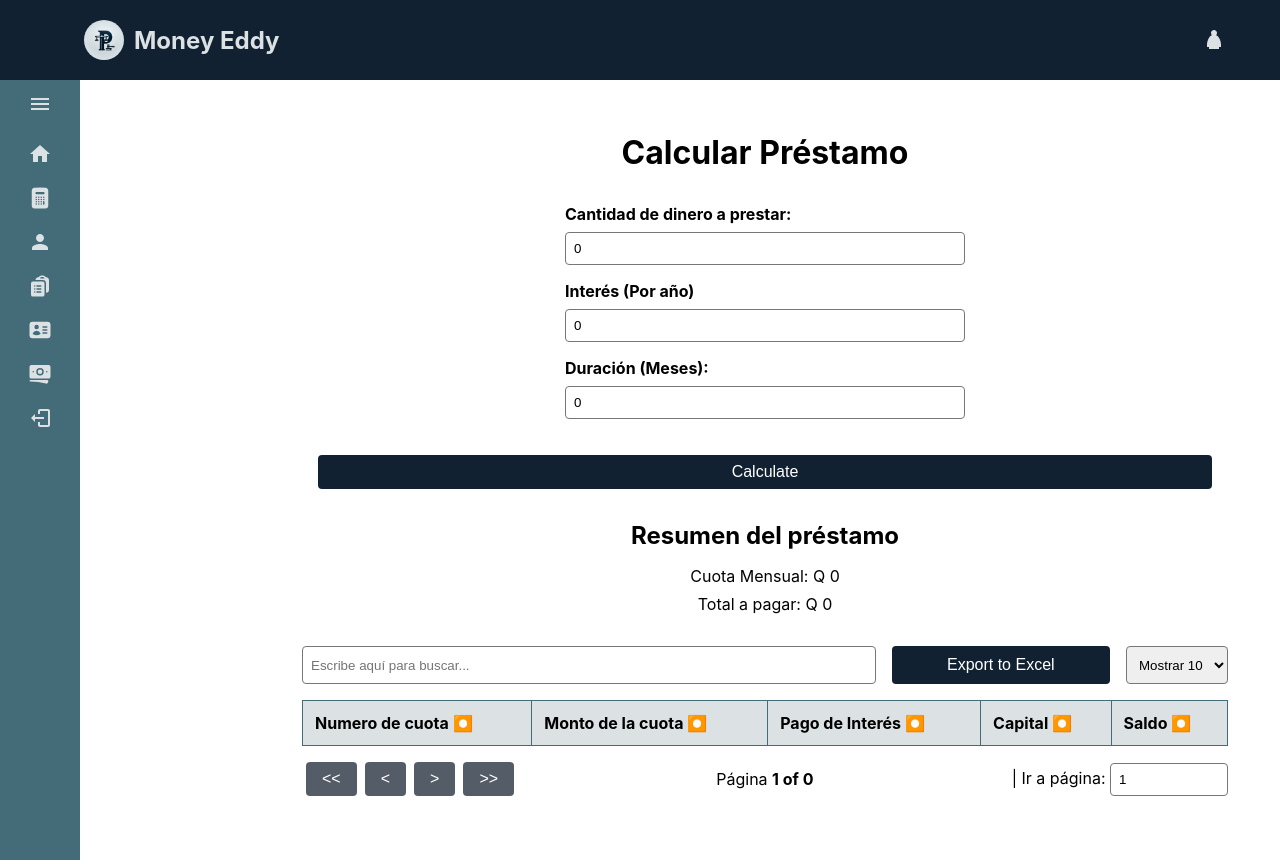
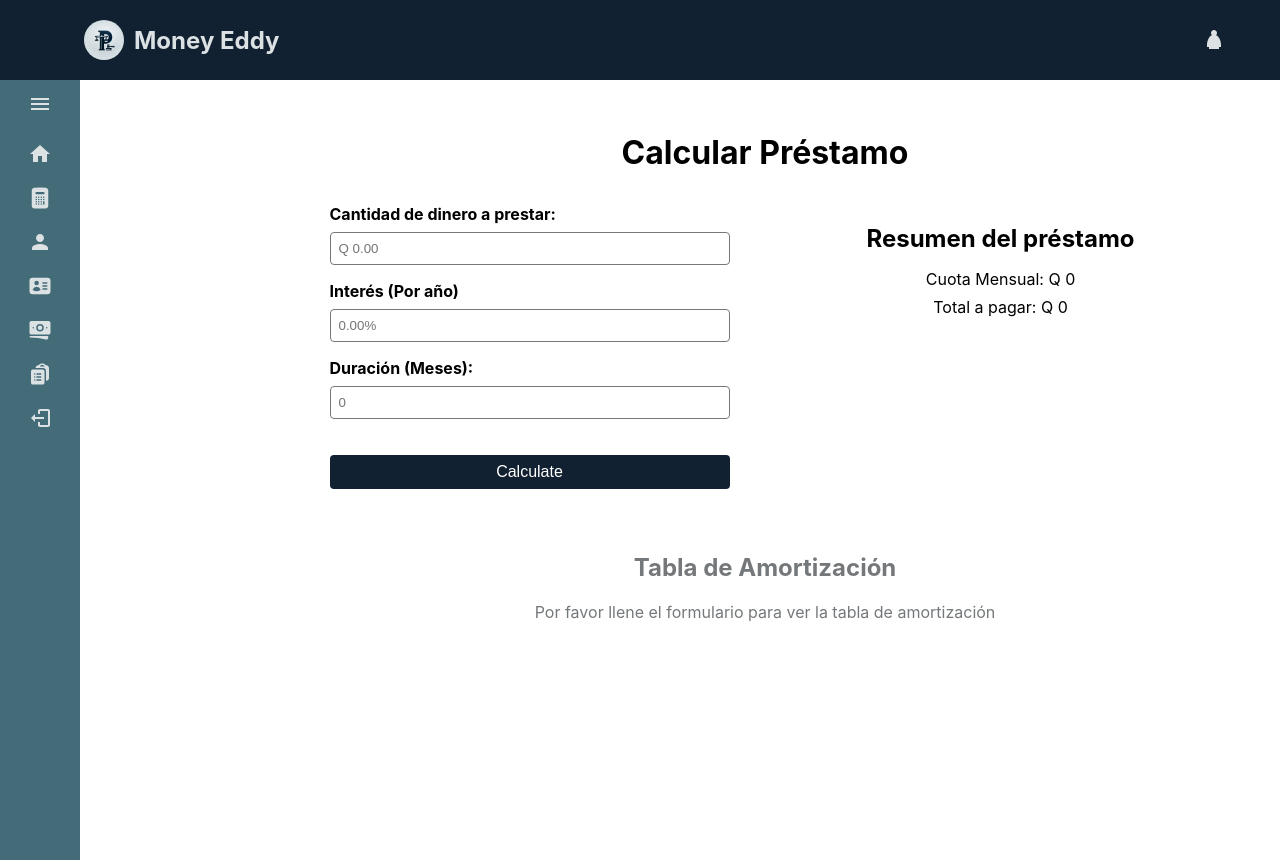
Before and after one commit to Allan-Sanchez/money_eddy, a React (Vite) app: page /calculadora in a window 1280 px wide. After the commit the page ends 800 px from the top, so only its background shows below. Built offline with nearby package versions, Linux system fonts and the light colour scheme; sample sign-in values are in the browser's storage.

Commit message:
chore: Update dependencies and add redirect functionality to Card component

```diff
--- a/src/components/Card.tsx
+++ b/src/components/Card.tsx
@@ -1,21 +1,31 @@
 import React from 'react';
 import styles from '../scss/Card.module.scss';
+import { useNavigate } from 'react-router-dom';
 
 interface CardProps {
   title: string;
-  value: string | number;
+  value?: string | number;
   icon: React.ReactNode;
+  redirect?: string;
 }
 
-const Card: React.FC<CardProps> = ({ title, value, icon }) => {
+const Card: React.FC<CardProps> = ({ title, value, icon, redirect }) => {
+  const navigate = useNavigate();
+
+  const handleRedirect = (path: string) => {
+    navigate(`/${path}`);
+  }
   return (
-    <div className={styles.card}>
+    <div className={styles.card} onClick={() => redirect && handleRedirect(redirect)}>
       <div className={styles.iconContainer}>
         {icon}
       </div>
       <div className={styles.textContainer}>
         <h6 className={styles.title}>{title}</h6>
-        <h4 className={styles.value}>{value}</h4>
+        {
+          value && <h4 className={styles.value}>{value}</h4>
+        }
+
       </div>
     </div>
   );
--- a/src/components/Sidebar.tsx
+++ b/src/components/Sidebar.tsx
@@ -29,13 +29,13 @@ const Sidebar: React.FC = () => {
         <Icon name="hamburger" className={styles.icon} />
       </div>
       <ul className={styles.menu}>
-      <li onClick={() =>handlerRedirect("/dashboard")}><Icon name="home" className={styles.icon} /><span className={styles.menuText}>Home</span></li>
-      <li onClick={() =>handlerRedirect("/calculadora")}><Icon name="calc" className={styles.icon} /><span className={styles.menuText}>Calculadora</span></li>
-      <li onClick={() =>handlerRedirect("/usuarios")}><Icon name="profile" className={styles.icon} /><span className={styles.menuText}>Usuarios</span></li>
-      <li onClick={() =>handlerRedirect("/prestamos")}><Icon name="loan" className={styles.icon} /><span className={styles.menuText}>Créditos</span></li>
-        <li onClick={() =>handlerRedirect("/prestatarios")}><Icon name="borrower" className={styles.icon} /><span className={styles.menuText}>Prestatarios</span></li>
-        <li onClick={() =>handlerRedirect("/Pagos")}><Icon name="money" className={styles.icon} /><span className={styles.menuText}>Pagos</span></li>
-        <li onClick={() =>handleLogout()}><Icon name="logout" className={styles.icon} /><span className={styles.menuText}>Logout</span></li>
+        <li onClick={() => handlerRedirect("/dashboard")}><Icon name="home" className={styles.icon} /><span className={styles.menuText}>Home</span></li>
+        <li onClick={() => handlerRedirect("/calculadora")}><Icon name="calc" className={styles.icon} /><span className={styles.menuText}>Calculadora</span></li>
+        <li onClick={() => handlerRedirect("/usuarios")}><Icon name="profile" className={styles.icon} /><span className={styles.menuText}>Usuarios</span></li>
+        <li onClick={() => handlerRedirect("/prestatarios")}><Icon name="borrower" className={styles.icon} /><span className={styles.menuText}>Prestatarios</span></li>
+        <li onClick={() => handlerRedirect("/Pagos")}><Icon name="money" className={styles.icon} /><span className={styles.menuText}>Pagos</span></li>
+        <li onClick={() => handlerRedirect("/prestamos")}><Icon name="loan" className={styles.icon} /><span className={styles.menuText}>Créditos</span></li>
+        <li onClick={() => handleLogout()}><Icon name="logout" className={styles.icon} /><span className={styles.menuText}>Logout</span></li>
       </ul>
     </div>
   );
--- a/src/pages/Dashboard.tsx
+++ b/src/pages/Dashboard.tsx
@@ -2,10 +2,6 @@ import React from 'react';
 import { Bar } from 'react-chartjs-2';
 import { Chart, registerables } from 'chart.js';
 import Card from '../components/Card';
-// import HomeIcon from '../assets/icons/HomeIcon';
-// import ProfileIcon from '../assets/icons/ProfileIcon';
-// import SettingsIcon from '../assets/icons/SettingsIcon';
-// import LogoutIcon from '../assets/icons/LogoutIcon';
 import styles from '../scss/Dashboard.module.scss';
 
 import Borrow from "../assets/Home/borrow _user.png"
@@ -34,6 +30,7 @@ const Dashboard: React.FC = () => {
 
 
 
+
   return (
     <div className={styles.dashboardContent}>
       <div className={styles.cardContainer}>
@@ -41,7 +38,7 @@ const Dashboard: React.FC = () => {
         <Card title="Total Préstamos" value="$150,000" icon={<img src={Money} alt="Borrow image" />} />
         <Card title="Intereses Ganados" value="$50,000" icon={<img src={Wallet} alt="Borrow image" />} />
         {/* <Card title="Deudores Activos" value={120} icon={<img src={Tasks} alt="Borrow image" />} /> */}
-        <Card title="Calculadora" value={120} icon={<img src={Calc} alt="Borrow image" />} />
+        <Card title="Calculadora" redirect="calculadora" icon={<img src={Calc} alt="Borrow image" /> } />
       </div>
       <div className={styles.chartContainer}>
         <div>
--- a/src/pages/LoanCalculatorPage.tsx
+++ b/src/pages/LoanCalculatorPage.tsx
@@ -3,7 +3,8 @@ import GenericTable from '../components/GenericTable';
 import { ColumnDef } from '@tanstack/react-table';
 import styles from '../scss/LoanCalculatorPage.module.scss';
 import { formatDecimal, formatWithCommas } from '../utils/calc';
-
+import { useForm } from "react-hook-form"
+import { toast } from 'react-hot-toast';
 interface LoanData {
     paymentNumber: number;
     monthlyPayment: number;
@@ -12,15 +13,21 @@ interface LoanData {
     remainingPrincipal: number;
   }
 
+interface LoanForm {
+    amount: string;
+    interestRate: string;
+    duration: string;
+}
+
   const LoanCalculatorPage: React.FC = () => {
-    const [amount, setAmount] = useState<number>(0);
-    const [interestRate, setInterestRate] = useState<number>(0);
-    const [duration, setDuration] = useState<number>(0);
     const [loanData, setLoanData] = useState<LoanData[]>([]);
     const [monthlyPayment, setMonthlyPayment] = useState<number>(0);
     const [totalPayment, setTotalPayment] = useState<number>(0);
+    const [showTable, setShowTable] = useState<boolean>(false);
+    // Form
+    const {handleSubmit,register,formState:{errors}} = useForm<LoanForm>()
 
-    const calculateLoan = () => {
+    const calculateLoan = (amount:number,interestRate:number,duration:number) => {
       const monthlyInterestRate = interestRate / 12 / 100;
       const numberOfPayments = duration;
       const monthlyPayment = (amount * monthlyInterestRate) / (1 - Math.pow(1 + monthlyInterestRate, -numberOfPayments));
@@ -75,47 +82,100 @@ interface LoanData {
           cell: info => formatWithCommas(+formatDecimal(info.getValue<number>()))
         },
       ];
+
+    const onSubmit =async (data: LoanForm) => {
+      const { amount, interestRate, duration } = data;
+
+      calculateLoan(+amount, +interestRate, +duration);
+      toast.success('Calculo exitoso');
+      setShowTable(true);
+    }
+
   return (
     <div className={styles.loanCalculatorPage}>
       <h1>Calcular Préstamo</h1>
-      <div className={styles.form}>
+      <div className={styles.containerForm}>
+
+        <form className={styles.form} onSubmit={handleSubmit(onSubmit)}>
           <div className={styles.formGroup}>
             <label htmlFor="amount">Cantidad de dinero a prestar:</label>
             <input
-            type="number"
+              type="text"
               id="amount"
-            value={amount}
-            onChange={(e) => setAmount(Number(e.target.value))}
+              placeholder='Q 0.00'
+              {...register("amount", {
+                required: "Este campo es requerido",
+                valueAsNumber: true,
+                min: { value: 1, message: "El monto debe ser mayor a 0" },
+                // regex only numbers
+                pattern: {
+                  value: /^\d+(\.\d{1,2})?$/,
+                  message: "El monto debe ser un número"
+                } as any
+              }
+
+              )}
             />
+            {errors.amount && <span className={styles.inputError}>{errors.amount.message}</span>}
           </div>
           <div className={styles.formGroup}>
             <label htmlFor="interestRate">Interés (Por año) </label>
             <input
-            type="number"
+              type="text"
               id="interestRate"
-            value={interestRate}
-            onChange={(e) => setInterestRate(Number(e.target.value))}
+              placeholder='0.00%'
+              {...register("interestRate", {
+                required: "Este campo es requerido",
+                valueAsNumber: true,
+                pattern: {
+                  value: /^\d+(\.\d{1,2})?$/,
+                  message: "El interés debe ser un número"
+                } as any
+              })}
             />
+            {errors.interestRate && <span className={styles.inputError}>{errors.interestRate.message}</span>}
+
           </div>
           <div className={styles.formGroup}>
             <label htmlFor="duration">Duración (Meses):</label>
             <input
-            type="number"
+              type="text"
               id="duration"
-            value={duration}
-            onChange={(e) => setDuration(Number(e.target.value))}
+              placeholder='0'
+              {...register("duration", {
+                required: "Este campo es requerido",
+                valueAsNumber: true,
+                min: { value: 1, message: "La duración debe ser mayor a 0" },
+                // regex only numbers 0-9 no decimals
+                pattern: {
+                  value: /^\d+$/,
+                  message: "La duración debe ser un número"
+                } as any
+              })}
             />
+            {errors.duration && <span className={styles.inputError}>{errors.duration.message}</span>}
+
           </div>
-        <button onClick={calculateLoan}>Calculate</button>
-      </div>
+          <button type='submit'>Calculate</button>
+        </form>
         <div className={styles.results}>
           <h2>Resumen del préstamo</h2>
           <p>Cuota Mensual: Q {formatWithCommas(+formatDecimal(monthlyPayment))}</p>
-        <p>Total a pagar: Q {formatWithCommas(+formatDecimal(totalPayment)) }</p>
+          <p>Total a pagar: Q {formatWithCommas(+formatDecimal(totalPayment))}</p>
         </div>
+      </div>
+      {
+        showTable ? (
           <div className={styles.table}>
             <GenericTable data={loanData} columns={columns} fileName="Loan_Calculation" />
           </div>
+        ) : (
+          <div className={styles.noTableMessage}>
+            <h2>Tabla de Amortización</h2>
+            <p>Por favor llene el formulario para ver la tabla de amortización</p>
+          </div>
+        )
+      }
     </div>
   );
 };
--- a/src/scss/LoanCalculatorPage.module.scss
+++ b/src/scss/LoanCalculatorPage.module.scss
@@ -8,11 +8,22 @@
     margin-bottom: 2rem;
   }
 
+  .containerForm {
+    display: grid;
+    grid-template-columns: 1fr 1fr;
+    gap: 1rem;
+
+    @media (max-width: 768px) {
+      grid-template-columns: 1fr;
+    }
+  }
+
   .form {
     display: flex;
     flex-direction: column;
     align-items: center;
     margin-bottom: 2rem;
+    width: 100%;
 
     .formGroup {
       margin-bottom: 1rem;
@@ -30,7 +41,13 @@
         padding: 0.5rem;
         border: 1px solid $accent-color;
         border-radius: 4px;
+        width: 100%;
+        box-sizing: border-box;
       }
+    }
+    .inputError {
+      color: red;
+      margin-top: 0.5rem;
     }
 
     button {
@@ -40,11 +57,23 @@
       border: none;
       border-radius: 4px;
       cursor: pointer;
+      transition: background-color 0.3s ease;
+      width: 100%;
+      max-width: 400px;
+
       &:hover {
-        background-color: $accent-color;
+        background-color: darken($primary-color, 10%);
+      }
+      &:focus {
+        outline: none;
+        box-shadow: 0 0 0 3px lighten($primary-color, 40%);
+      }
+      &:active {
+        background-color: lighten($primary-color, 10%);
       }
     }
   }
+
   .results {
     text-align: center;
     margin-bottom: 2rem;
@@ -58,8 +87,36 @@
     }
   }
 
-
   .table {
     margin-top: 2rem;
+    overflow-x: auto;
+
+    table {
+      width: 100%;
+      border-collapse: collapse;
+
+      th, td {
+        padding: 0.75rem;
+        border: 1px solid $secondary-color;
+      }
+
+      th {
+        background-color: $background-color;
+      }
+
+      tbody tr:nth-child(even) {
+        background-color: $background-color;
+      }
+
+      tbody tr:hover {
+        background-color: $accent-color;
+      }
+    }
+  }
+
+  .noTableMessage {
+    text-align: center;
+    margin-top: 2rem;
+    color: $accent-color;
   }
 }
```
Also changed, not shown: package.json (+16 -16 lines), 1 other file (tests, documents, lock files or other folders). Lines whose indentation alone changed are shown as unchanged.
